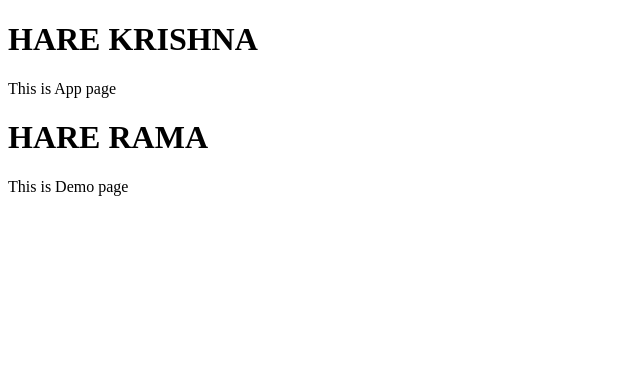
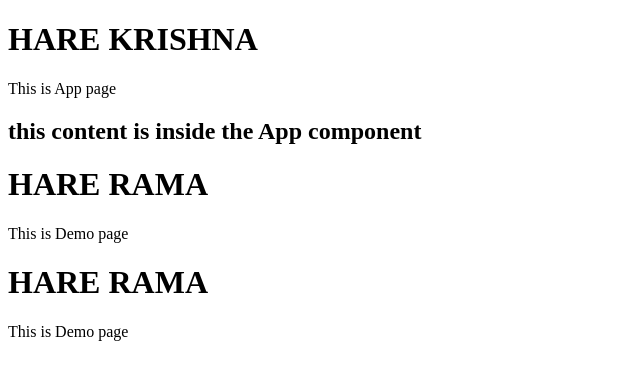
Before and after one commit to SanjayUG/PlayingWithRecat-Vite, a React (Vite) app: page / in a window 1280 px wide. Shown: the top 380 px of the page, without its empty margins (0-640 px from the left). Built offline with nearby package versions, Linux system fonts and the light colour scheme.

Commit message:
docs: added commit tags in readme test: added demo comp. in app

```diff
--- a/src/App.jsx
+++ b/src/App.jsx
@@ -1,9 +1,15 @@
+import Demo from "./Demo"
+
 
 function App() {
   return (
     <>
       <h1>HARE KRISHNA</h1>
       <p>This is App page</p>
+      <div>
+        <h2>this content is inside the App component</h2>
+        <Demo />
+      </div>
     </>
   )
 }
```
Also changed, not shown: 1 other file (tests, documents, lock files or other folders).
